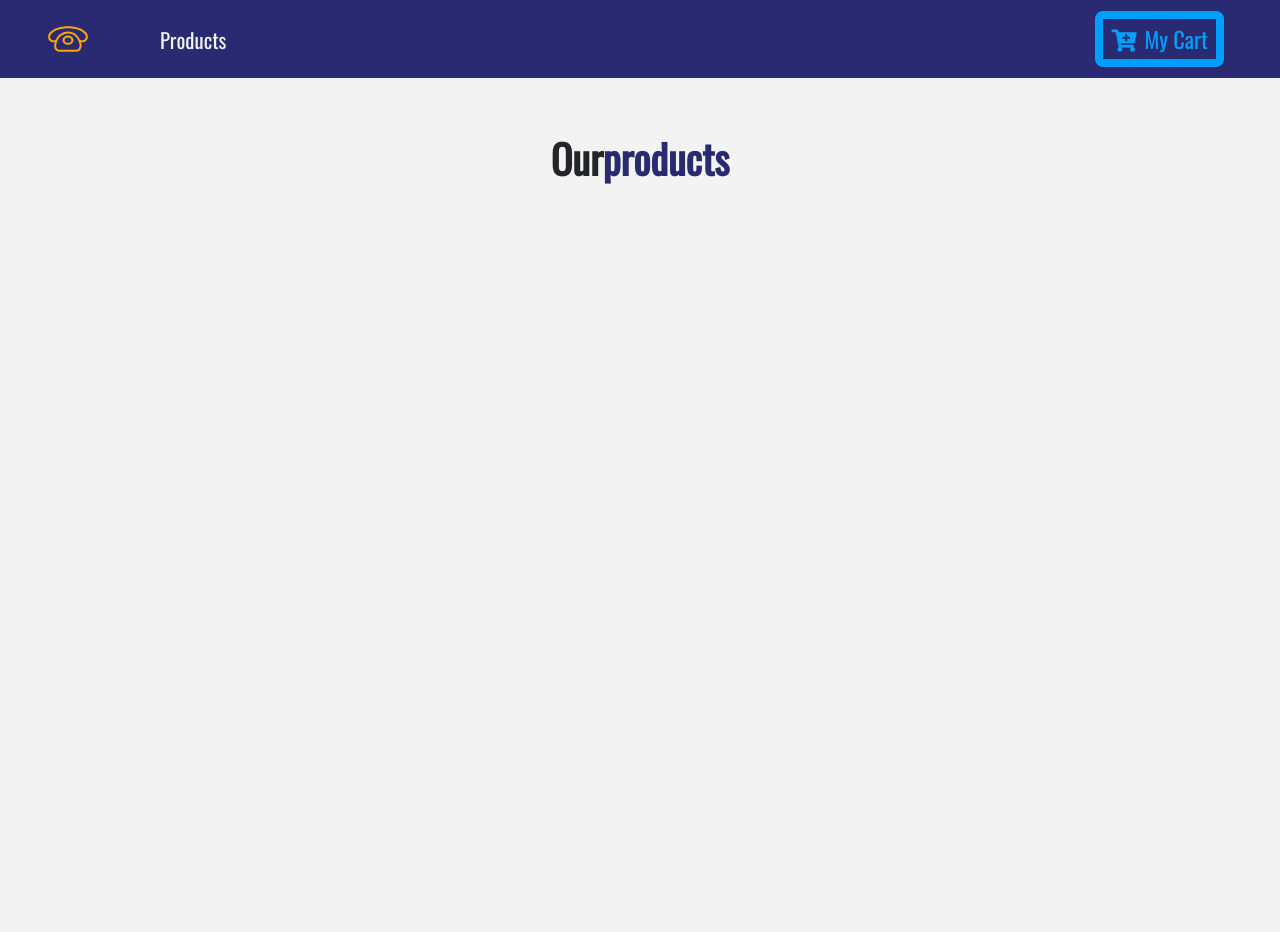
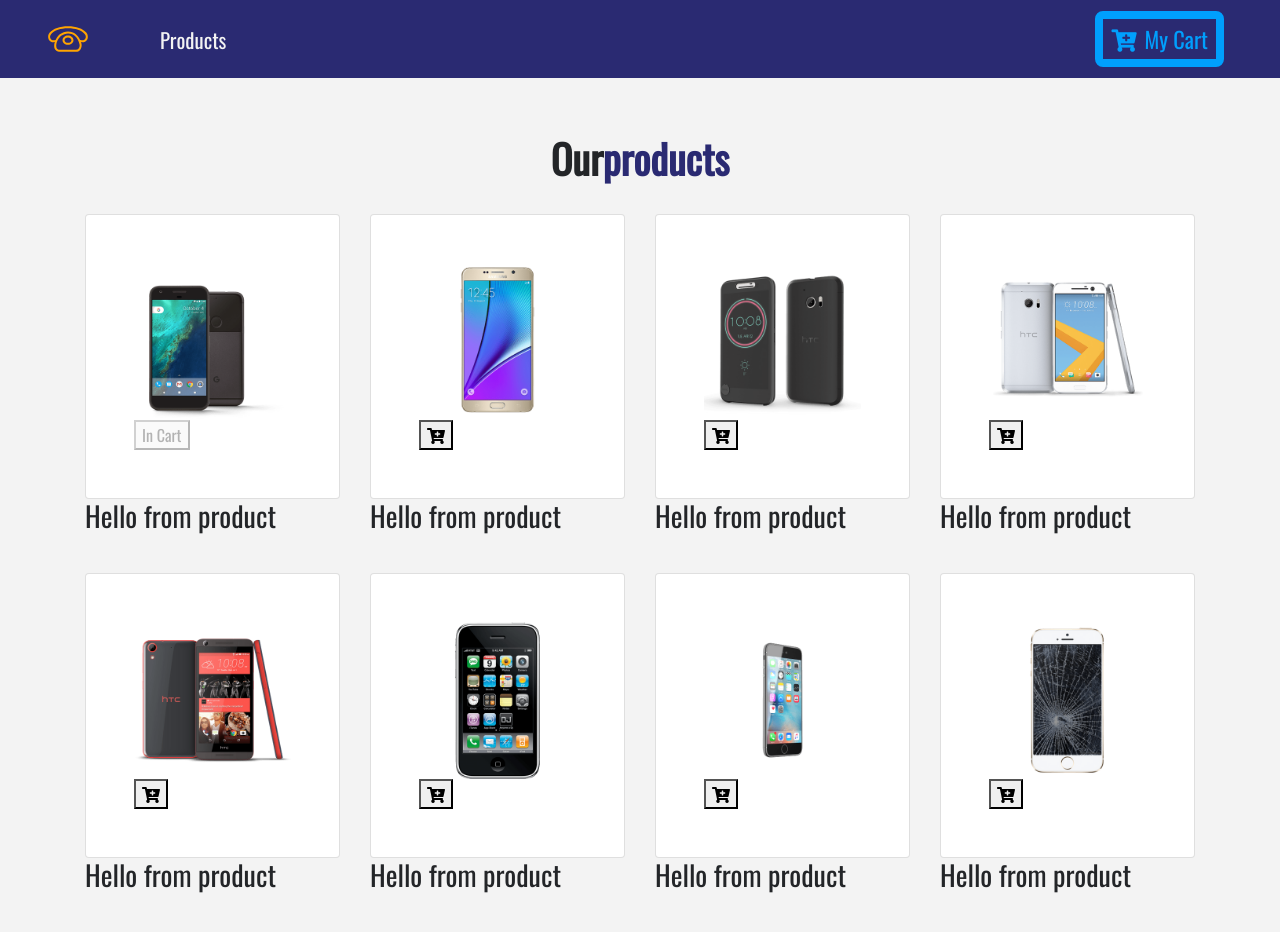
Before and after one commit to lahul/store-repository, a React (Create React App) app: page / in a window 1280 px wide. Shown: the top 932 px of the page. Before the commit the page ends 800 px from the top, so only its background shows below. Built offline with nearby package versions, Linux system fonts and the light colour scheme.

Commit message:
Initial Product page design

```diff
--- a/src/components/Product.js
+++ b/src/components/Product.js
@@ -1,12 +1,34 @@
 import React, {Component} from 'react'
+import styled from 'styled-components';
+import {Link} from 'react-router-dom';
+import {ProductConsumer} from '../context';
 
 export default class Product extends Component{
 
 
     render(){
+        const {id, title, img, price, inCart} = this.props.product;
         return(
-            <div>
-                </div>
+            <ProductWrapper className="col-9 mx-auto col-md-6 col-lg-3 my-3">
+               <div className="card">
+                    <div className="img-container p-5" onClick={() =>  console.log('you clicked me on large container')}>
+                        <Link to = "/details">
+                        <img src={img} alt="product img" className="card-img-top"/>
+                        </Link>
+                        <button className="cart-btn" disabled={inCart?true:false} onClick = {() => {console.log("added to cart")}}>
+                        {inCart?(<p className="text-capitalize mb-0" disabled>{" "} in cart</p>)
+                        :(<i className="fas fa-cart-plus"/>)
+                    }
+                        </button>
+
+                    </div>
+               </div>
+               <h3>Hello from product</h3>
+            </ProductWrapper>
         )
     }
 }
+
+const ProductWrapper = styled.div`
+
+`
--- a/src/components/ProductList.js
+++ b/src/components/ProductList.js
@@ -19,10 +19,10 @@
                     <div className ="row">
                        <ProductConsumer>
                         {(value)=>{
-                            //   return value.products.map(product =>{
-                              //     return <Product key={product.id} product={product} />;
-                              // });
-
+                               return value.products.map(product =>{
+                                   return <Product key={product.id} product={product} />;
+                               });
+                               // console.log(value);
                             }
 
                           }
--- a/src/context.js
+++ b/src/context.js
@@ -1,4 +1,5 @@
 import React, {Component} from 'react'
+import {storeProducts, detailProduct} from './data';
 
 const ProductContext = React.createContext();
 
@@ -6,9 +7,23 @@
 
 
 class ProductProvider extends Component{
+    state = {
+        products : storeProducts,
+        detailProduct : detailProduct
+    }
+
+    handleDetail = () => {
+        console.log("hello from detail")
+    }
+
+    addToCart = () =>{
+        console.log("Hello from add to cart");
+    }
+
+
     render(){
         return (
-            <ProductContext.Provider value="hello from context">
+            <ProductContext.Provider value={{...this.state,handleDetail:this.handleDetail,addToCart:this.addToCart}}>
                 {
                     this.props.children
                 }
--- a/src/data.js
+++ b/src/data.js
@@ -12,7 +12,7 @@
     company: "GOOGLE",
     info:
       "Lorem ipsum dolor amet offal butcher quinoa sustainable gastropub, echo park actually green juice sriracha paleo. Brooklyn sriracha semiotics, DIY coloring book mixtape craft beer sartorial hella blue bottle. Tote bag wolf authentic try-hard put a bird on it mumblecore. Unicorn lumbersexual master cleanse blog hella VHS, vaporware sartorial church-key cardigan single-origin coffee lo-fi organic asymmetrical. Taxidermy semiotics celiac stumptown scenester normcore, ethical helvetica photo booth gentrify.",
-    inCart: false,
+    inCart: true,
     count: 0,
     total: 0
   },
```
